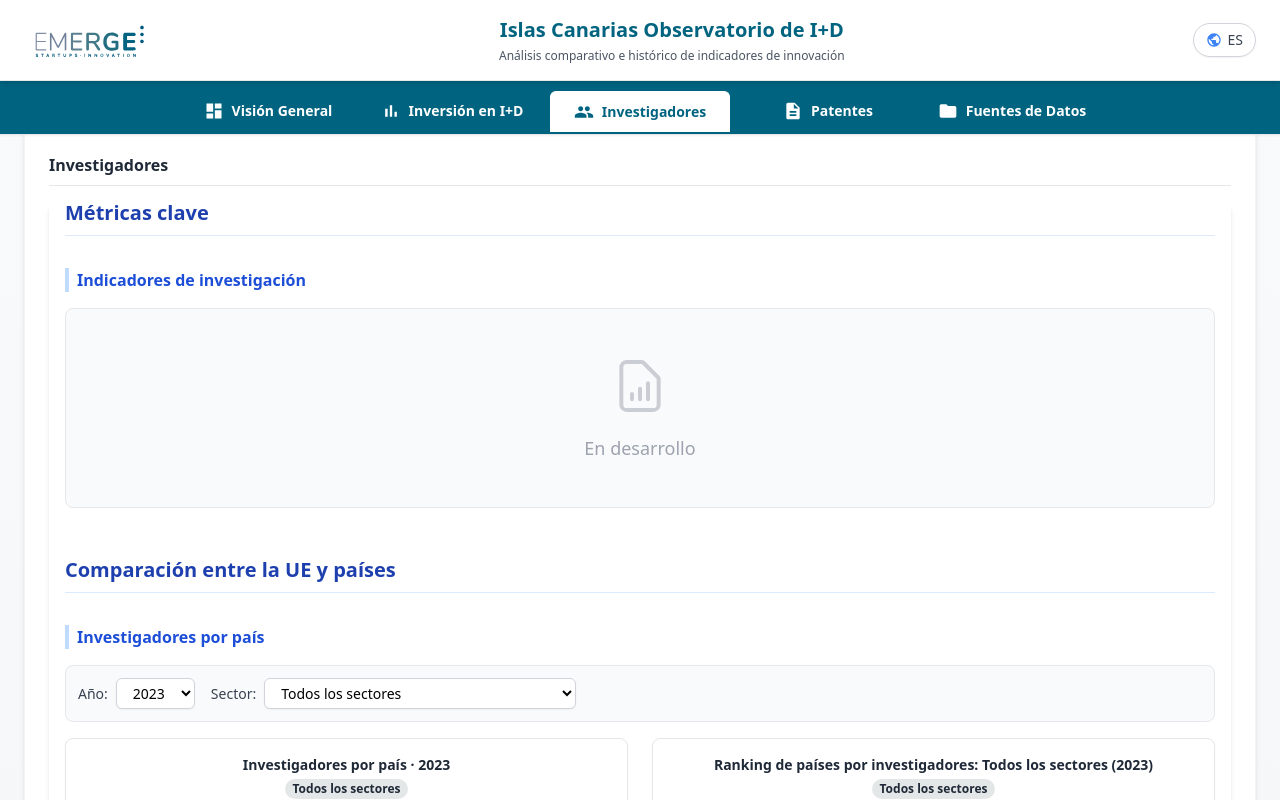
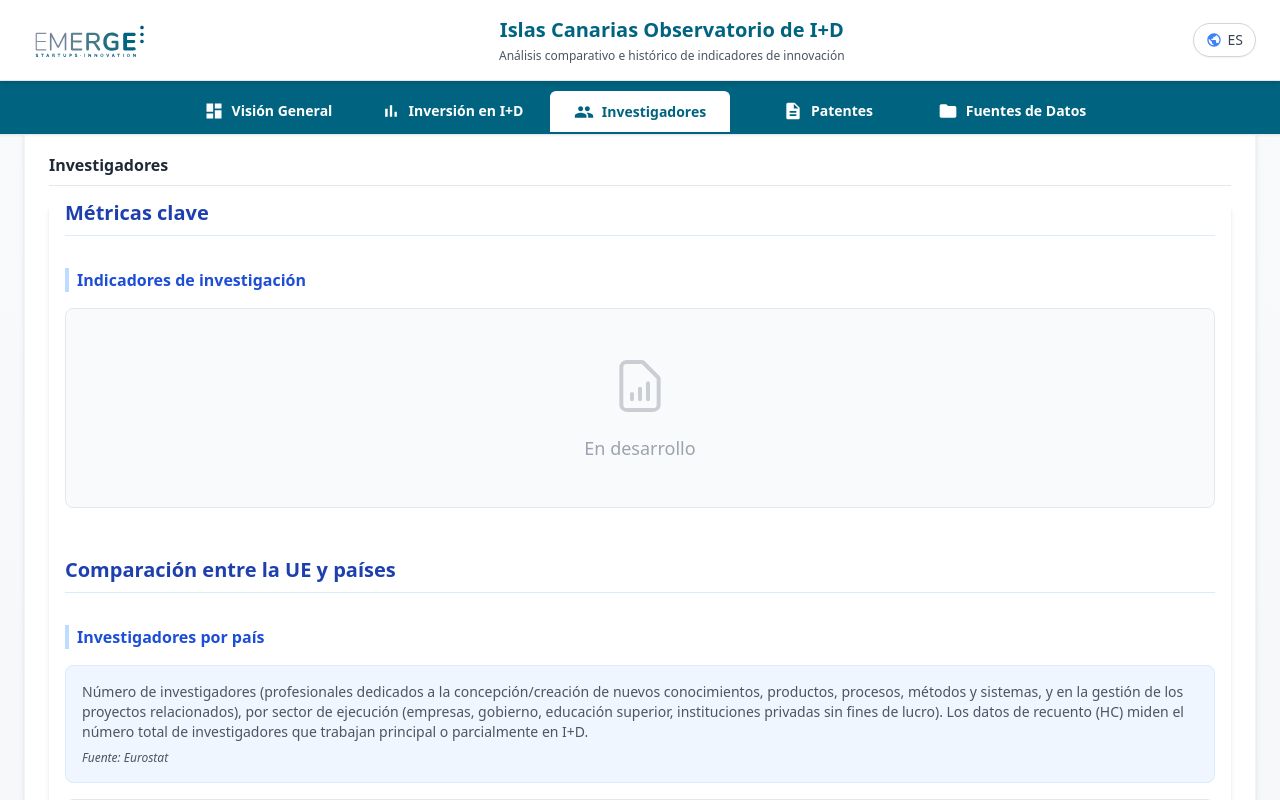
Before and after one commit to dani-rios-data/emerge, a React (Vite) app: page / in a window 1280 px wide. Both pictures are taken after a click on the item "Investigadores". Shown: the top 800 px of the page. Built offline with nearby package versions, Linux system fonts and the light colour scheme.

Commit message:
legend eurostat descripción de número de investigadores

```diff
--- a/src/App.tsx
+++ b/src/App.tsx
@@ -26,7 +26,7 @@ const App: React.FC = () => {
       patentsDescription: "Número de patentes registradas en Canarias por año, con desglose por sector.",
       overviewDescription: "Resumen general de la actividad de I+D en Canarias, principales indicadores y tendencias.",
       investmentDescription: "Inversión total en I+D en Canarias, desglosada por sectores público y privado.",
-      researchersDescription: "Número de investigadores activos en Canarias, distribución por áreas y centros de investigación.",
+      researchersDescription: "Profesionales dedicados a la I+D en diferentes sectores (empresas, gobierno, educación superior, instituciones privadas sin fines de lucro). Datos comparativos entre Europa, España y Canarias.",
       sources: "Fuentes de Datos",
       footerText: "Desarrollado por EMERGE - Asociación Canaria de Startups"
     },
@@ -40,7 +40,7 @@ const App: React.FC = () => {
       patentsDescription: "Number of patents registered in the Canary Islands per year, with sector breakdown.",
       overviewDescription: "General summary of R&D activity in the Canary Islands, main indicators and trends.",
       investmentDescription: "Total R&D investment in the Canary Islands, broken down by public and private sectors.",
-      researchersDescription: "Number of active researchers in the Canary Islands, distribution by areas and research centers.",
+      researchersDescription: "Professionals engaged in R&D across different sectors (business, government, higher education, private non-profit). Comparative data between Europe, Spain, and the Canary Islands.",
       sources: "Data Sources",
       footerText: "Developed by EMERGE - Canary Islands Startup Association"
     }
--- a/src/pages/Researchers/index.tsx
+++ b/src/pages/Researchers/index.tsx
@@ -157,6 +157,22 @@ const Researchers: React.FC<ResearchersProps> = (props) => {
         <div className="mb-8">
           <SubsectionTitle title={language === 'es' ? "Investigadores por país" : "Researchers by Country"} />
 
+          {/* Descripción del dataset */}
+          <div className="mb-4 text-sm text-gray-600 bg-blue-50 p-4 rounded-lg border border-blue-100">
+            <p>
+              {language === 'es'
+                ? "Número de investigadores (profesionales dedicados a la concepción/creación de nuevos conocimientos, productos, procesos, métodos y sistemas, y en la gestión de los proyectos relacionados), por sector de ejecución (empresas, gobierno, educación superior, instituciones privadas sin fines de lucro). Los datos de recuento (HC) miden el número total de investigadores que trabajan principal o parcialmente en I+D."
+                : "Number of researchers (professionals engaged in the conception/creation of new knowledge, products, processes, methods and systems, and in the management of the projects concerned), by sector of performance (business, government, higher education, private non profit). Head count (HC) data measure the total number of researchers who are mainly or partly employed on R&D."
+              }
+            </p>
+            <p className="mt-2 text-xs italic">
+              {language === 'es'
+                ? "Fuente: Eurostat"
+                : "Source: Eurostat"
+              }
+            </p>
+          </div>
+
           {isLoading ? (
             <div className="bg-gray-50 p-8 rounded-lg border border-gray-200 min-h-[300px] flex items-center justify-center w-full">
               <div className="text-center text-gray-400">
```
